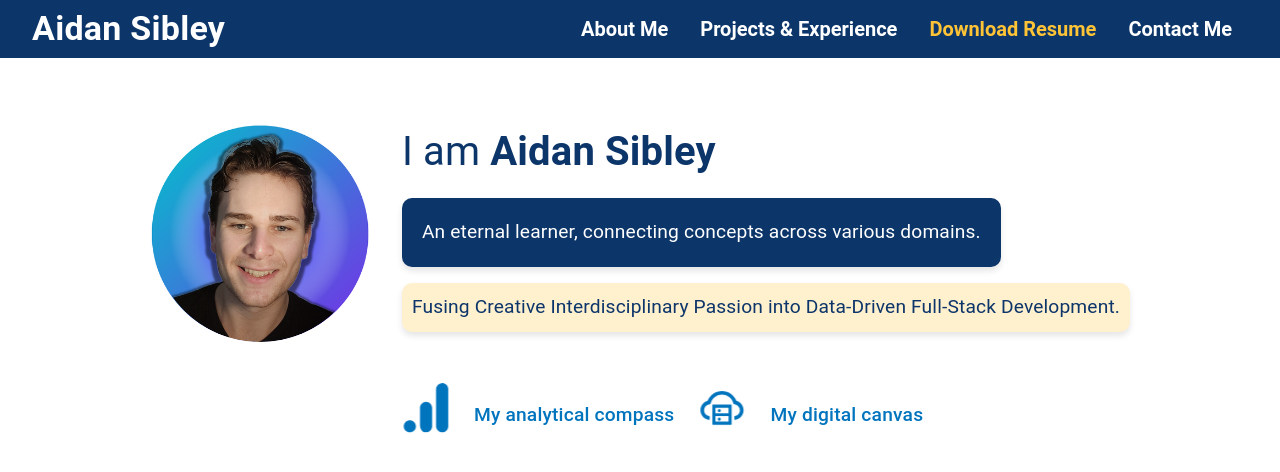
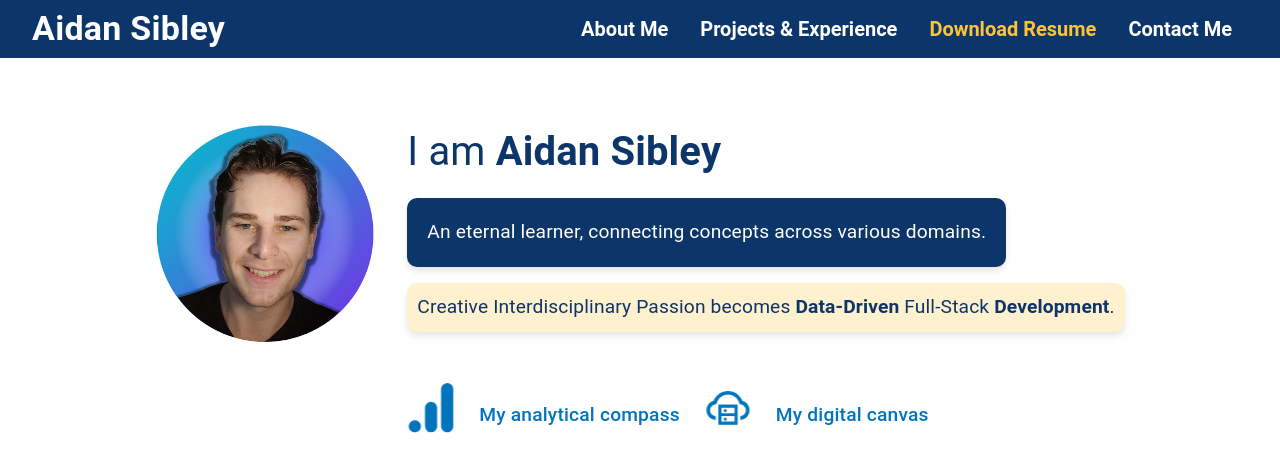
Before and after one commit to ajsib/portfolio, a Next.js app: page / in a window 1280 px wide. Shown: the top 472 px of the page. Built offline with nearby package versions, Linux system fonts and the light colour scheme.

Commit message:
try this

```diff
--- a/components/AboutMe/InterdisciplinaryStatement.js
+++ b/components/AboutMe/InterdisciplinaryStatement.js
@@ -14,7 +14,7 @@ const Statement = styled.div`
 
 const CreativeStatement = () => (
   <Statement>
-    Fusing Creative Interdisciplinary Passion into Data-Driven Full-Stack Development.
+    Creative Interdisciplinary Passion becomes <b>Data-Driven</ b> Full-Stack <b>Development</b>.
   </Statement>
 );
 
```
